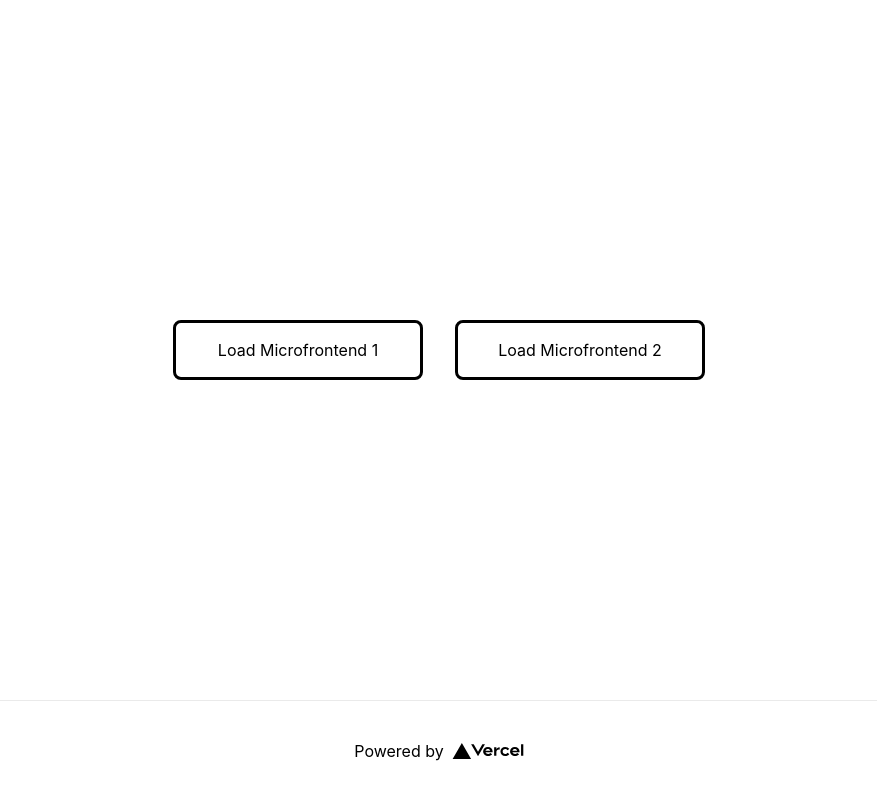
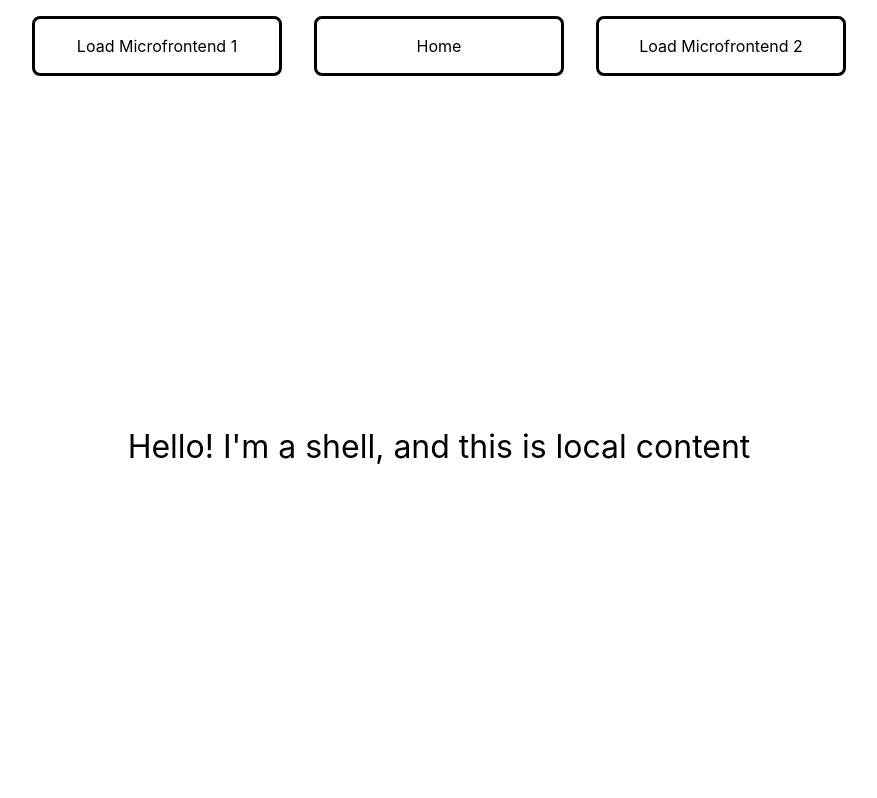
Before and after one commit to schalela/mf-nextjs, a Next.js app in the folder shell/: page / in a window 1280 px wide. Shown: the top 798 px of the page, without its empty margins (201-1078 px from the left). Built offline with nearby package versions, Linux system fonts and the light colour scheme.

Commit message:
feat(shell): added a navigation menu

```diff
--- /dev/null
+++ b/shell/components/nav.js
@@ -0,0 +1,12 @@
+import Link from 'next/link'
+import styles from '../styles/Nav.module.css'
+
+const Nav = () => (
+  <div className={styles.nav}>
+    <Link href="/app1">Load Microfrontend 1</Link>
+    <Link href="/">Home</Link>
+    <Link href="/app2">Load Microfrontend 2</Link>
+  </div>
+)
+
+export default Nav
--- a/shell/pages/_app.js
+++ b/shell/pages/_app.js
@@ -1,7 +1,13 @@
+import Nav from '../components/nav'
 import '../styles/globals.css'
 
 function MyApp({ Component, pageProps }) {
-  return <Component {...pageProps} />
+  return (
+    <>
+      <Nav />
+      <Component {...pageProps} />
+    </>
+  )
 }
 
 export default MyApp
--- a/shell/pages/index.js
+++ b/shell/pages/index.js
@@ -1,7 +1,6 @@
 import Head from 'next/head'
-import Image from 'next/image'
 import styles from '../styles/Home.module.css'
-import Link from 'next/link'
+
 
 export default function Home() {
   return (
@@ -13,22 +12,8 @@ export default function Home() {
       </Head>
 
       <main className={styles.main}>
-        <Link href="/app1">Load Microfrontend 1</Link>
-        <Link href="/app2">Load Microfrontend 2</Link>
+        Hello! I'm a shell, and this is local content
       </main>
-
-      <footer className={styles.footer}>
-        <a
-          href="https://vercel.com?utm_source=create-next-app&utm_medium=default-template&utm_campaign=create-next-app"
-          target="_blank"
-          rel="noopener noreferrer"
-        >
-          Powered by{' '}
-          <span className={styles.logo}>
-            <Image src="/vercel.svg" alt="Vercel Logo" width={72} height={16} />
-          </span>
-        </a>
-      </footer>
     </div>
   )
 }
--- a/shell/styles/Home.module.css
+++ b/shell/styles/Home.module.css
@@ -1,11 +1,10 @@
 .container {
-  min-height: 100vh;
   padding: 0 0.5rem;
   display: flex;
   flex-direction: column;
   justify-content: center;
   align-items: center;
-  height: 100vh;
+  height: calc(100vh - 90px);
 }
 
 .main {
@@ -15,39 +14,8 @@
   flex-direction: row;
   justify-content: center;
   align-items: center;
-}
-
-.main a {
-  display: flex;
-  background: white;
-  width: 250px;
-  height: 60px;
-  border-radius: 8px;
-  border: solid;
-  margin: 16px;
-  justify-content: center;
-  align-items: center;
-}
-
-.footer {
-  width: 100%;
-  height: 100px;
-  border-top: 1px solid #eaeaea;
-  display: flex;
-  justify-content: center;
-  align-items: center;
-}
-
-.footer a {
-  display: flex;
-  justify-content: center;
-  align-items: center;
-  flex-grow: 1;
-}
-
-.logo {
-  height: 1em;
-  margin-left: 0.5rem;
+  line-height: 1.15;
+  font-size: 2rem;
 }
 
 @media (max-width: 600px) {
--- /dev/null
+++ b/shell/styles/Nav.module.css
@@ -0,0 +1,16 @@
+.nav {
+  display: flex;
+  justify-content: center;
+}
+
+.nav a {
+  display: flex;
+  background: white;
+  width: 250px;
+  height: 60px;
+  border-radius: 8px;
+  border: solid;
+  margin: 16px;
+  justify-content: center;
+  align-items: center;
+}
```
